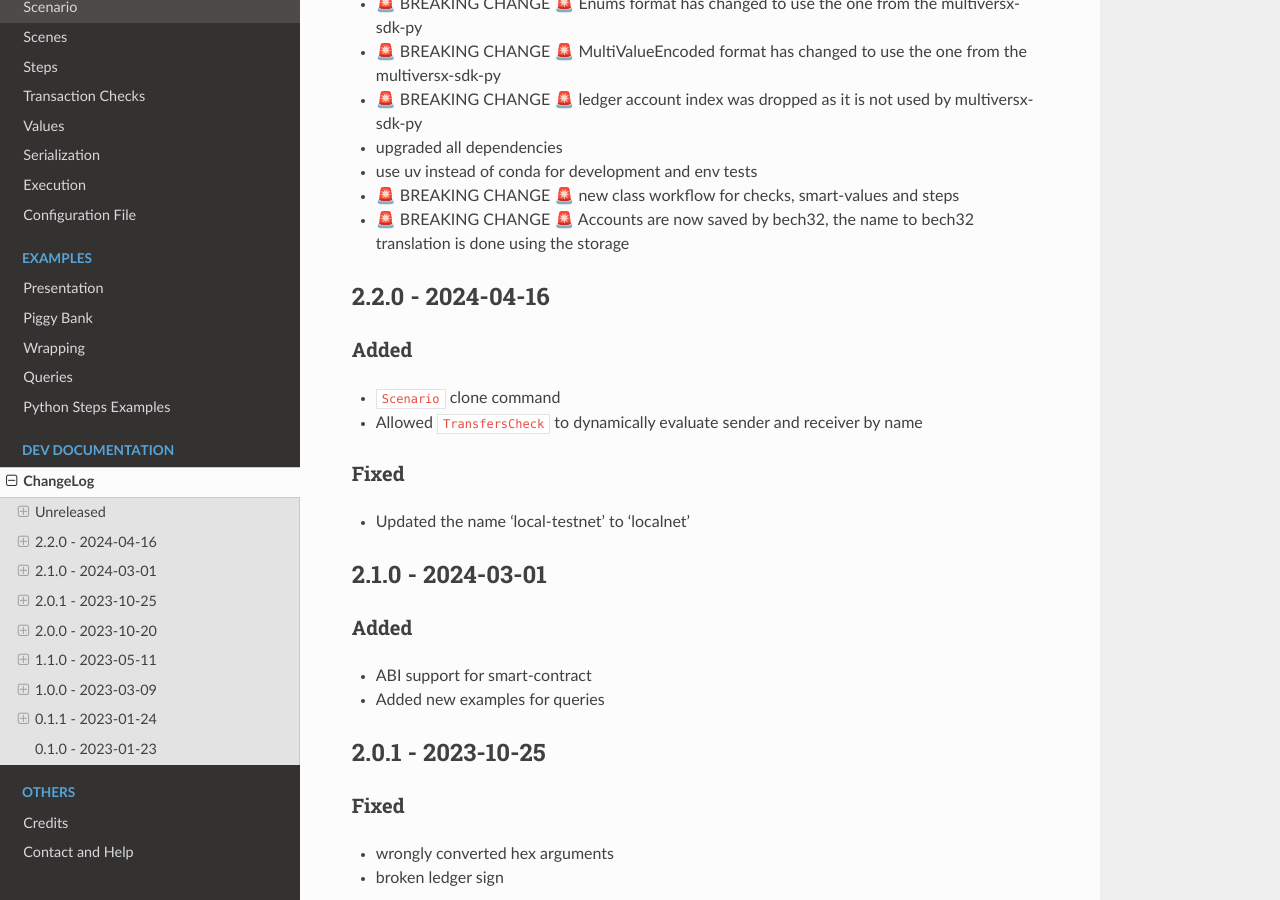
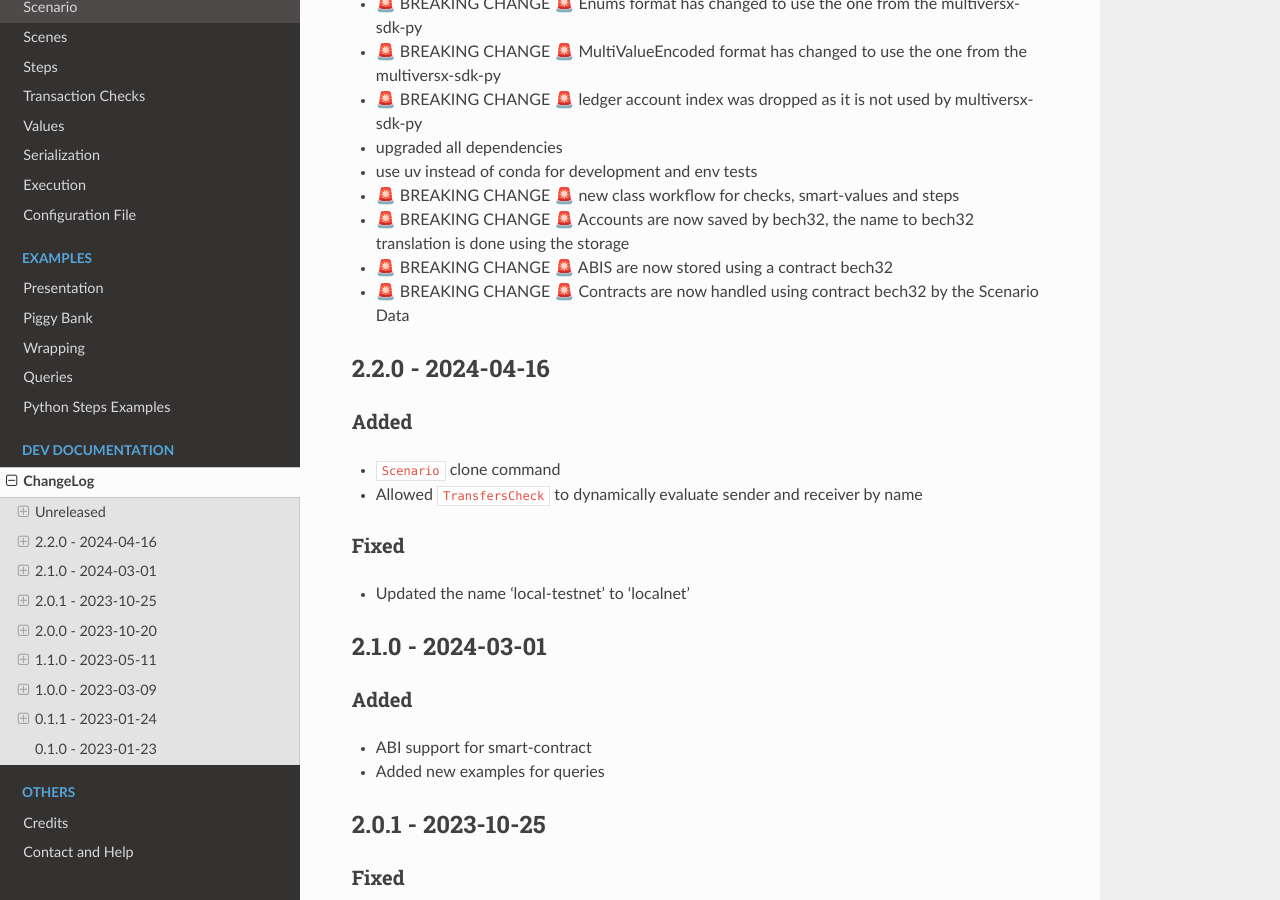
Before and after one commit to Catenscia/MxOps, a Sphinx documentation site: the page built from docs/source/dev_documentation/changelog.md, in a window 1280 px wide and 900 px high, scrolled down 1229 px. Built offline with Sphinx 7.4.7 and the Read the Docs theme 3.1.0, drawn with Linux system fonts in a browser that asks for light colours.

Commit message:
docs: changelog

```diff
--- a/docs/dictionary/multiversx_wordlist.txt
+++ b/docs/dictionary/multiversx_wordlist.txt
@@ -1,4 +1,5 @@
 abi
+ABIS
 Astrarizon
 bech
 BigUint
--- a/docs/source/dev_documentation/changelog.md
+++ b/docs/source/dev_documentation/changelog.md
@@ -43,6 +43,9 @@
 - use uv instead of conda for development and env tests
 - 🚨 BREAKING CHANGE 🚨 new class workflow for checks, smart-values and steps
 - 🚨 BREAKING CHANGE 🚨 Accounts are now saved by bech32, the name to bech32 translation is done using the storage
+- 🚨 BREAKING CHANGE 🚨 ABIS are now stored using a contract bech32
+- 🚨 BREAKING CHANGE 🚨 Contracts are now handled using contract bech32 by the Scenario Data
+
 
 
 ## 2.2.0 - 2024-04-16
```
